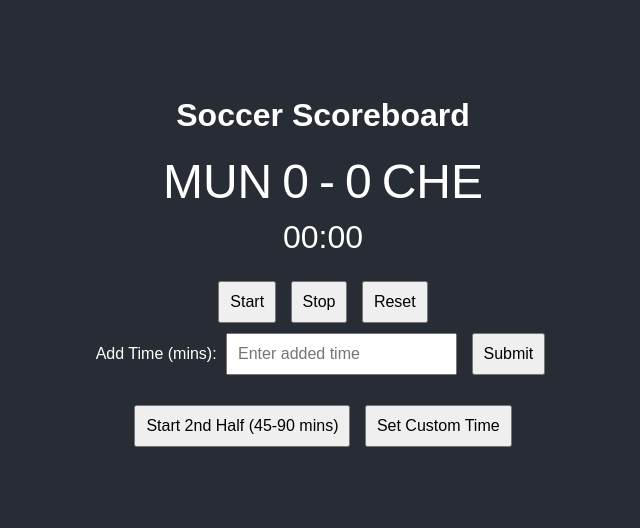
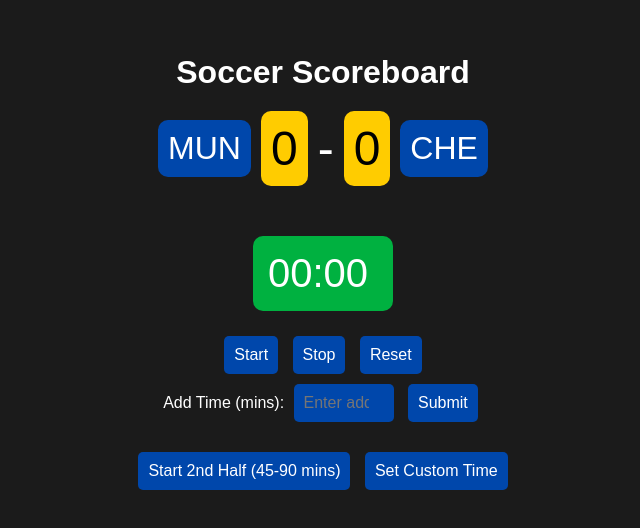
Before and after one commit to ThanhNguyen5653/prem_board, a plain HTML site: page index.html in a window 1280 px wide. Shown: the part 126-654 px from the top of the page, without its empty margins (317-957 px from the left). Drawn offline with Linux system fonts and the light colour scheme.

Commit message:
Fix timer functionality and adjust decors

```diff
--- a/index.html
+++ b/index.html
@@ -11,14 +11,16 @@
     <h1>Soccer Scoreboard</h1>
     <div class="scoreboard">
       <div class="teams">
-        <span id="teamA">MUN</span>
-        <span id="scoreA">0</span>
+        <span contenteditable="true" id="teamA">MUN</span>
+        <span class="score" id="scoreA">0</span>
         <span> - </span>
-        <span id="scoreB">0</span>
-        <span id="teamB">CHE</span>
+        <span class="score" id="scoreB">0</span>
+        <span contenteditable="true" id="teamB">CHE</span>
       </div>
+    </div>
+    <div class="timer-container">
       <div class="timer">
-        <span id="timer">45:00</span><span id="extraTime"></span>
+        <span id="timer">00:00</span><span id="extraTime"></span>
       </div>
     </div>
     <div class="buttons">
--- a/style.css
+++ b/style.css
@@ -10,7 +10,7 @@
   align-items: center;
   justify-content: center;
   height: 100vh;
-    background-color: #282c34;
+  background-color: #1b1b1b; /* Dark background for contrast */
   color: #fff;
 }
 
@@ -21,16 +21,54 @@
 .scoreboard {
   font-size: 3rem;
   margin: 20px;
+  display: inline-flex;
+  justify-content: center;
+  align-items: center;
+  gap: 20px;
 }
 
 .teams {
   display: inline-flex;
   gap: 10px;
+  align-items: center;
+}
+
+#teamA, #teamB {
+  font-size: 2rem;
+  background-color: #0047ab; /* Premier League theme blue */
+  color: #fff;
+  padding: 10px;
+  border-radius: 10px;
+  text-align: center;
+}
+
+.score {
+  font-size: 3rem;
+  background-color: #ffcc00; /* Premier League yellow */
+  color: #000;
+  padding: 10px;
+  border-radius: 10px;
+}
+
+.timer-container {
+  margin-top: 20px;
+  font-size: 2rem;
 }
 
 .timer {
-    font-size: 2rem;
+  font-size: 2.5rem;
   margin-top: 10px;
+  display: inline-block;
+  padding: 15px;
+  border-radius: 10px;
+  background-color: #00b140; /* Premier League green */
+  color: #fff;
+}
+
+#extraTime {
+  font-size: 1.5rem;
+  margin-left: 10px;
+  color: #ffcc00;
 }
 
 .buttons, .half-buttons {
@@ -42,4 +80,17 @@
   font-size: 1rem;
   margin: 5px;
   cursor: pointer;
+  background-color: #0047ab;
+  color: #fff;
+  border: none;
+  border-radius: 5px;
 }
+
+button:hover {
+  background-color: #003087;
+}
+
+input[type="number"] {
+  width: 100px;
+  text-align: center;
+}
```
Lines whose indentation alone changed are shown as unchanged.
